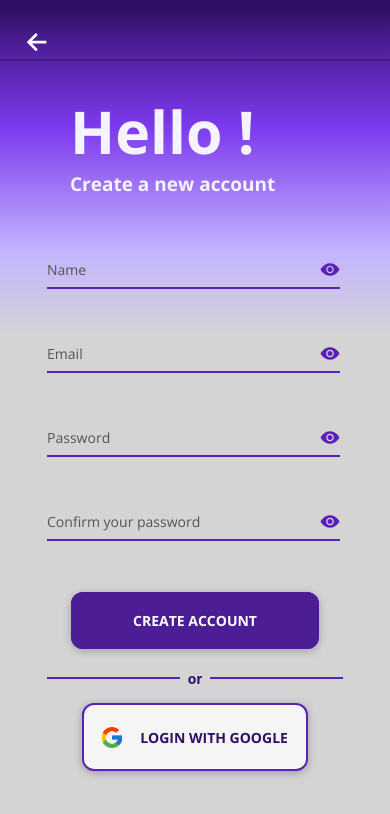
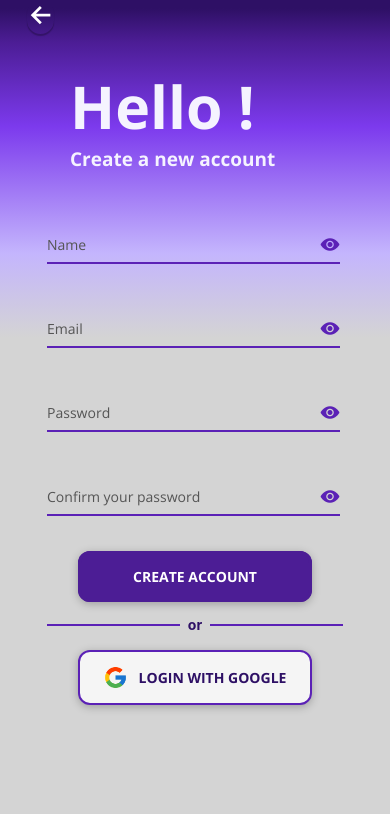
Before and after one commit to edegan-furb/Entra21-TCC, a React Native app in the folder Client/: screen /SignUp in a window 390 px wide. Shown: the top 814 px of the page. Built offline with nearby package versions, Linux system fonts and the light colour scheme.

Commit message:
ajustado tela de signUp, backButton e buttonGoogl

```diff
--- a/Client/App.js
+++ b/Client/App.js
@@ -8,7 +8,7 @@ export default function App() {
       <NavigationContainer>
         <Routes/>
       </NavigationContainer>
-      <StatusBar style='dark' />
+      <StatusBar style='auto' />
     </>
   );
 }
--- a/Client/src/components/BackButton.js
+++ b/Client/src/components/BackButton.js
@@ -1,5 +1,5 @@
 // Back Button
-import { StyleSheet, Pressable } from "react-native";
+import { StyleSheet, Pressable, View } from "react-native";
 import {
     widthPercentageToDP as wp,
     heightPercentageToDP as hp
@@ -8,24 +8,34 @@ import { Ionicons } from '@expo/vector-icons';
 
 export default function BackButton({ onPress }) {
     return(
-        <>
+        <View style={styles.container}>
             <Pressable style={styles.backButtonContainer} onPress={onPress}>
-                <Ionicons name="arrow-back" color={'#fff'} size={wp('7.5%')} style={styles.backButton}/>
+                <Ionicons
+                    name="ios-arrow-back"
+                    color={'#fff'}
+                    size={wp('7.5%')}
+                    style={styles.backButton}
+                />
             </Pressable>
-        </>
+        </View>
     );
 }
 
 const styles = StyleSheet.create({
+    container: {
+        width: wp ('100%'),
+        height: hp ('4%'),
+        justifyContent: "center",
+        paddingLeft: wp ('7')
+    },
     backButtonContainer: {
-        width: wp ('100%'),
-        height: hp ('7%'),
-        paddingLeft: wp ('6%'),
+        width: wp ('7'),
+        height: hp ('4'),
+        borderRadius: 20,
         elevation: 4,
         shadowColor: "black",
         shadowOpacity: 0.25,
         shadowOffset: { width: 0, height: 2 },
         shadowRadius: 1,
-        justifyContent: 'flex-end'
     },
 })
--- a/Client/src/components/ButtonGoogleLogin.js
+++ b/Client/src/components/ButtonGoogleLogin.js
@@ -38,17 +38,17 @@ export default function ButtonGoogleLogin() {
 const styles = StyleSheet.create({
     container: {
         width: wp('100%'),
-        height: hp('14'),
+        height: hp('10'),
         alignItems: 'center',
-        justifyContent: "space-around",
+        justifyContent: "center",
     },
     dividerContent: {
-        height: hp('4'),
-        width: '100%',
+        height: hp('6'),
+        width: wp('100'),
         flexDirection: 'row',
         alignItems: 'center',
         justifyContent: "center",
-        gap: 8
+        gap: 8,
     },
     divider: {
         width: '34%',
@@ -61,8 +61,8 @@ const styles = StyleSheet.create({
     },
     googleButton: {
         backgroundColor: GlobalStyles.colors.neutral100,
-        width: wp('58'),
-        height: hp('8'),
+        width: wp('60'),
+        height: hp('6.5'),
         borderWidth: 2,
         borderRadius: 12,
         borderColor: GlobalStyles.colors.primary800,
@@ -73,16 +73,16 @@ const styles = StyleSheet.create({
         shadowRadius: 8,
         flexDirection: 'row',
         alignItems: 'center',
-        justifyContent: "space-evenly",
+        justifyContent: "center",
+        gap: wp('3')
     },
     buttonText: {
         fontSize: hp ('1.6%'),
         fontFamily: "open-sans-bold",
         color: GlobalStyles.colors.primary950,
-
     },
     logoGoogle: {
-        width: wp('5'),
+        width: wp('6'),
         height: hp('3')
     }
 })
--- a/Client/src/components/PagesTitle.js
+++ b/Client/src/components/PagesTitle.js
@@ -16,7 +16,7 @@ export default function PagesTitle({ title, subTitle }) {
 
 const styles = StyleSheet.create({
     titleContent: {
-        width: wp("80%"),
+        width: wp("100%"),
         height: hp("20%"),
         alignItems: "start",
         justifyContent: "center",
--- a/Client/src/screens/SignUpScreen.js
+++ b/Client/src/screens/SignUpScreen.js
@@ -93,21 +93,21 @@ const styles = StyleSheet.create({
     height: hp ('100%'),
     alignItems: "center",
     justifyContent: "center",
-    flex: 5
   },
   container: {
-    flex: 1,
     paddingTop: Platform.OS === "android" ? StatusBar.currentHeight : 0,
+    width: wp("100%"),
+    height: hp ('100%'),
   },
   ContentButtons: {
-    paddingVertical: wp('5'),
+    paddingVertical: wp('1'),
     alignItems: "center",
   },
   textCustomButton: {
     fontSize: hp ('1.6%'),
   },
   ButtonCreateAccount: {
-    paddingHorizontal: wp('15'),
-    paddingVertical: wp('4')
+    width: wp('60'),
+    height: hp('6'),
   }
 });
```
